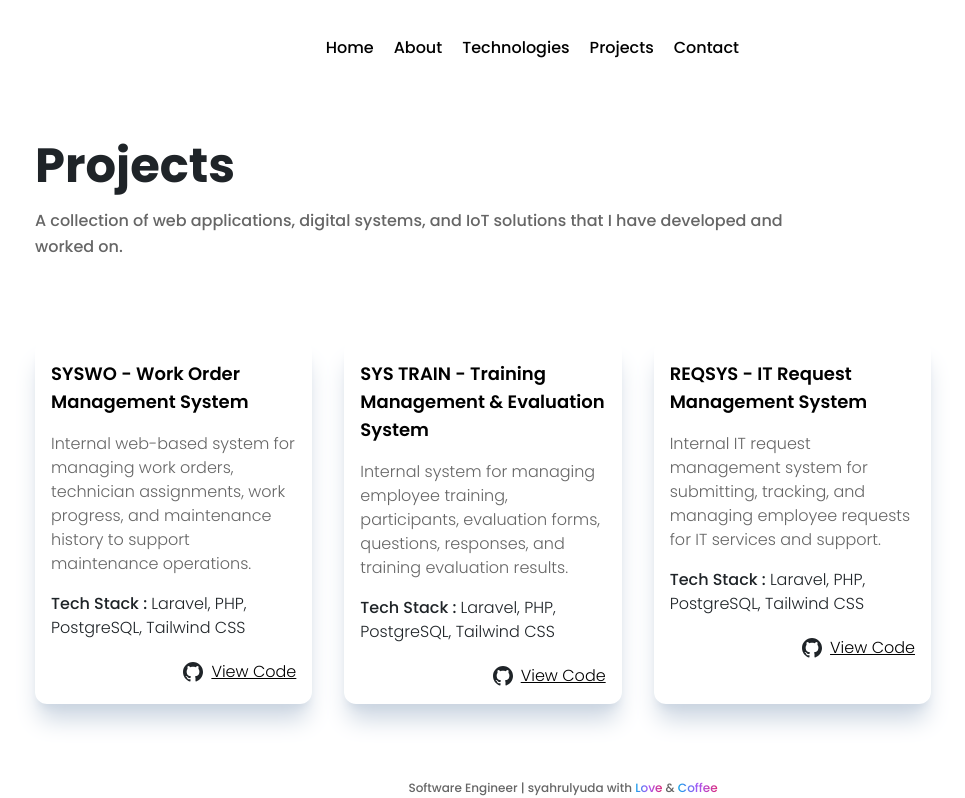
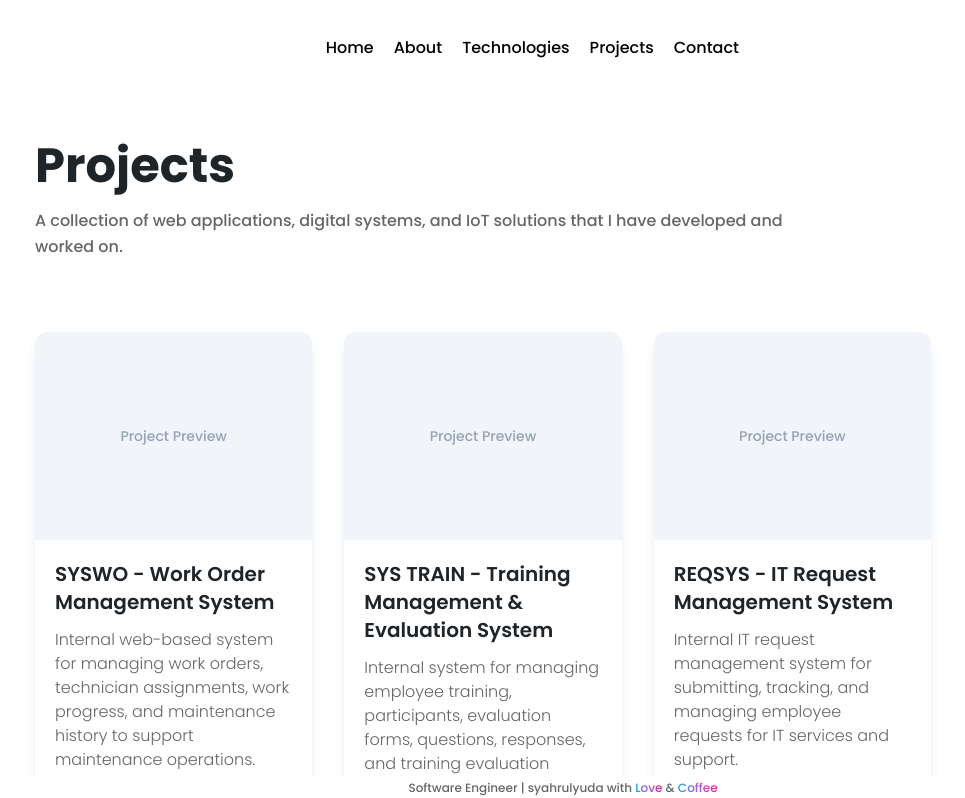
Before and after one commit to syahrulyudaa/portofolio, a React (Create React App) app: page /projects in a window 1280 px wide. Shown: the top 798 px of the page, without its empty margins (157-1122 px from the left). Built offline with nearby package versions, Linux system fonts and the light colour scheme.

Commit message:
Update Project.js

```diff
--- a/src/Components/Project.js
+++ b/src/Components/Project.js
@@ -1,44 +1,51 @@
 import React from "react";
 
-function Project({ title, image, description, techstack, previewLink, githubLink }) {
+function Project({ title, image, description, techstack }) {
   return (
-    <article className="rounded-xl mt-10 overflow-hidden shadow-xl shadow-slate-300 dark:shadow-slate-900">
-      <img src={image} alt="" loading="lazy" />
-      <div className="dark:bg-dark-card p-4">
-        <h1 className="dark:text-light-heading font-semibold text-lg pt-1">{title}</h1>
-        <p className="text-content pt-4 font-light">{description}</p>
-        <h3 className="text-dark-heading dark:text-light-heading font-medium pt-4">
-          Tech Stack : <span className="font-light">{techstack}</span>
-        </h3>
-        <div className="flex justify-between items-center mt-5">
-          <div className="flex items-center">
-          </div>
-          <div className="flex items-center">
-            <svg
-              className="dark:fill-light-heading fill-dark-heading inline-block min-w-fit"
-              width="20"
-              height="20"
-              viewBox="0 0 20 20"
-              fill="none"
-              xmlns="http://www.w3.org/2000/svg"
-            >
-              <path
-                fillRule="evenodd"
-                clipRule="evenodd"
-                d="M10 0C4.475 0 0 4.475 0 10C0 14.425 2.8625 18.1625 6.8375 19.4875C7.3375 19.575 7.525 19.275 7.525 19.0125C7.525 18.775 7.5125 17.9875 7.5125 17.15C5 17.6125 4.35 16.5375 4.15 15.975C4.0375 15.6875 3.55 14.8 3.125 14.5625C2.775 14.375 2.275 13.9125 3.1125 13.9C3.9 13.8875 4.4625 14.625 4.65 14.925C5.55 16.4375 6.9875 16.0125 7.5625 15.75C7.65 15.1 7.9125 14.6625 8.2 14.4125C5.975 14.1625 3.65 13.3 3.65 9.475C3.65 8.3875 4.0375 7.4875 4.675 6.7875C4.575 6.5375 4.225 5.5125 4.775 4.1375C4.775 4.1375 5.6125 3.875 7.525 5.1625C8.325 4.9375 9.175 4.825 10.025 4.825C10.875 4.825 11.725 4.9375 12.525 5.1625C14.4375 3.8625 15.275 4.1375 15.275 4.1375C15.825 5.5125 15.475 6.5375 15.375 6.7875C16.0125 7.4875 16.4 8.375 16.4 9.475C16.4 13.3125 14.0625 14.1625 11.8375 14.4125C12.2 14.725 12.5125 15.325 12.5125 16.2625C12.5125 17.6 12.5 18.675 12.5 19.0125C12.5 19.275 12.6875 19.5875 13.1875 19.4875C15.1726 18.8173 16.8976 17.5414 18.1197 15.8395C19.3418 14.1375 19.9994 12.0952 20 10C20 4.475 15.525 0 10 0Z"
-              />
-            </svg>
+    <article className="mt-8 overflow-hidden rounded-xl bg-white dark:bg-dark-card shadow-lg shadow-slate-200 dark:shadow-slate-900/40 transition-all duration-300 hover:-translate-y-1 hover:shadow-xl">
 
-            <a
-              href={githubLink}
-              target="_blank"
-              rel="noreferrer noopener"
-              className="underline pl-2 font-light dark:text-white"
-            >
-              View Code
-            </a>
-          </div>
+      {/* IMAGE */}
+      {image ? (
+        <div className="w-full h-52 overflow-hidden">
+          <img
+            src={image}
+            alt={title}
+            loading="lazy"
+            className="w-full h-full object-cover transition-transform duration-300 hover:scale-105"
+          />
         </div>
+      ) : (
+        <div className="w-full h-52 flex items-center justify-center bg-slate-100 dark:bg-slate-800">
+          <span className="text-sm text-slate-400 dark:text-slate-500">
+            Project Preview
+          </span>
+        </div>
+      )}
+
+      {/* CONTENT */}
+      <div className="p-5">
+
+        {/* TITLE */}
+        <h2 className="text-lg md:text-xl font-semibold text-dark-heading dark:text-light-heading">
+          {title}
+        </h2>
+
+        {/* DESCRIPTION */}
+        <p className="mt-3 text-content text-sm md:text-base font-light leading-relaxed">
+          {description}
+        </p>
+
+        {/* TECH STACK */}
+        <div className="mt-5">
+          <p className="text-sm md:text-base text-dark-heading dark:text-light-heading font-medium">
+            Tech Stack
+          </p>
+
+          <p className="mt-1 text-sm text-content font-light leading-relaxed">
+            {techstack}
+          </p>
+        </div>
+
       </div>
     </article>
   );
```
